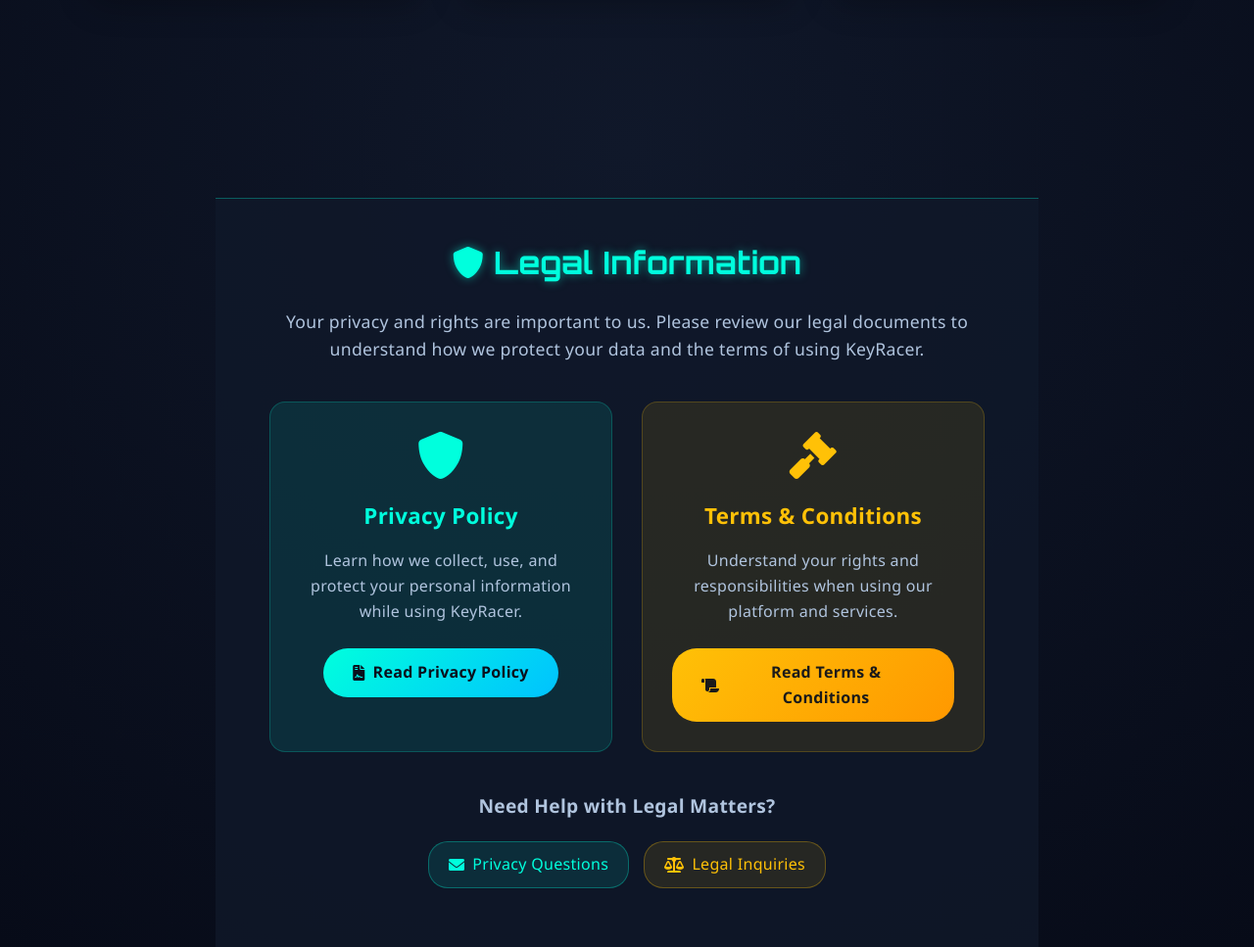
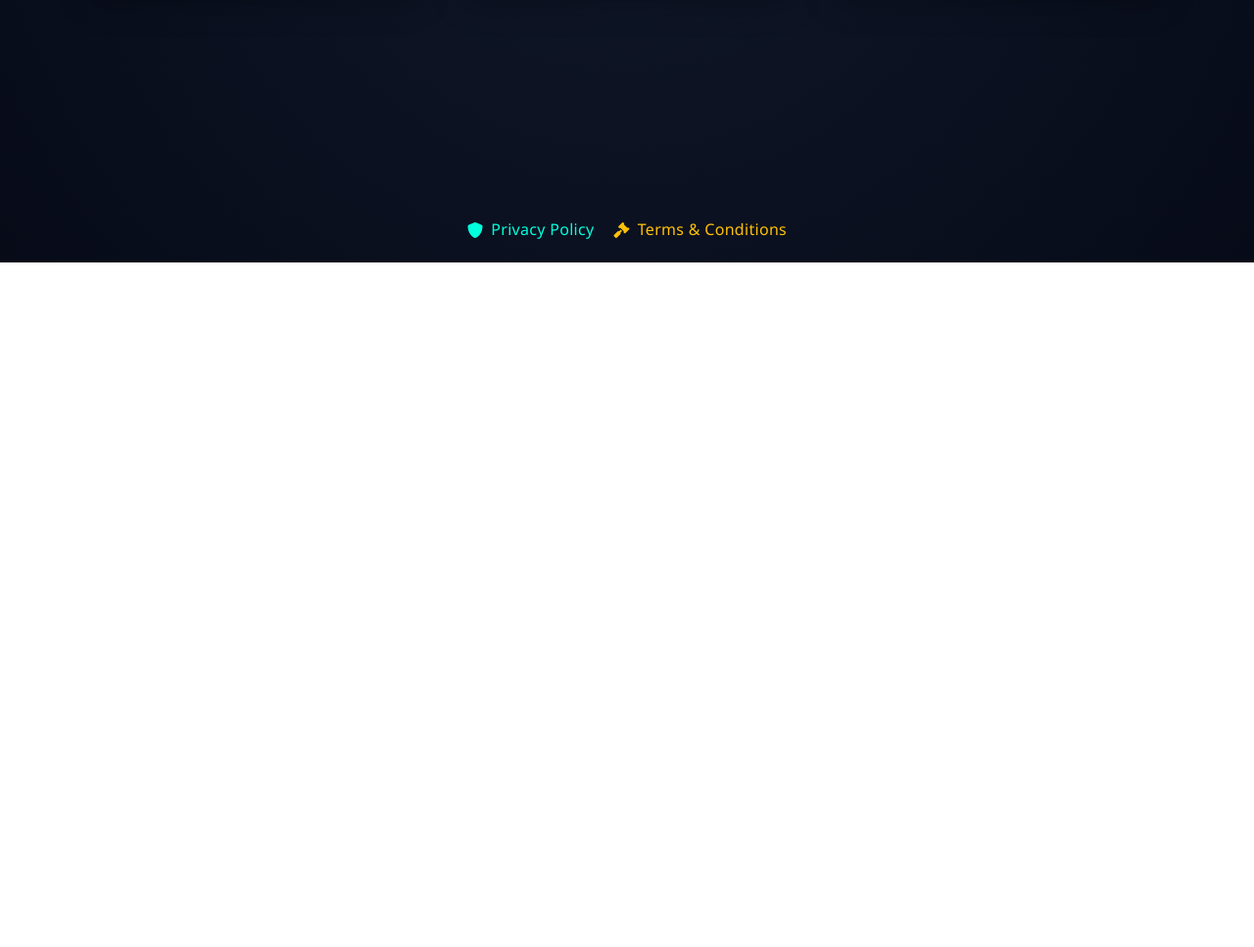
Before and after one commit to rishipandey9399/keyracer, a website: page preference.html in a window 1280 px wide. Shown: the part 658-1625 px from the top of the page at 98% size. After the commit the page ends 926 px from the top, so only its background shows below. Drawn offline with Linux system fonts and the light colour scheme; sample sign-in values are in the browser's storage.

Commit message:
update in preference.html

```diff
--- a/preference.html
+++ b/preference.html
@@ -185,58 +185,17 @@
         </div>
     </div>
 
-    <!-- Legal Information Section -->
-    <div class="legal-section" style="margin-top: 60px; padding: 40px 20px; background: rgba(16, 24, 42, 0.8); border-top: 1px solid rgba(0, 255, 221, 0.3);">
-        <div class="container" style="max-width: 800px; margin: 0 auto; text-align: center;">
-            <h2 style="color: #00FFDD; font-family: 'Orbitron', sans-serif; font-size: 2rem; margin-bottom: 20px; text-shadow: 0 0 10px rgba(0, 255, 221, 0.5);">
-                <i class="fas fa-shield-alt"></i> Legal Information
-            </h2>
-            <p style="color: #B0C4DE; font-size: 1.1rem; line-height: 1.6; margin-bottom: 40px;">
-                Your privacy and rights are important to us. Please review our legal documents to understand how we protect your data and the terms of using KeyRacer.
-            </p>
-
-            <div style="display: flex; flex-wrap: wrap; gap: 30px; justify-content: center; margin-bottom: 40px;">
-                <!-- Privacy Policy Card -->
-                <div style="background: rgba(0, 255, 221, 0.1); padding: 30px; border-radius: 16px; flex: 1; min-width: 300px; max-width: 350px; border: 1px solid rgba(0, 255, 221, 0.2); transition: all 0.3s ease; position: relative;" onmouseover="this.style.transform='translateY(-5px)'; this.style.boxShadow='0 10px 30px rgba(0, 255, 221, 0.2)'" onmouseout="this.style.transform='translateY(0)'; this.style.boxShadow='none'">
-                    <i class="fas fa-shield-alt" style="color: #00FFDD; font-size: 3rem; margin-bottom: 20px;"></i>
-                    <h3 style="color: #00FFDD; font-size: 1.4rem; margin-bottom: 15px;">Privacy Policy</h3>
-                    <p style="color: #B0C4DE; font-size: 1rem; line-height: 1.6; margin-bottom: 25px;">
-                        Learn how we collect, use, and protect your personal information while using KeyRacer.
-                    </p>
-                    <a href="privacy-policy.html" style="background: linear-gradient(135deg, #00FFDD 0%, #00C2FF 100%); color: #0a0f1c; padding: 12px 30px; border-radius: 25px; text-decoration: none; font-weight: 600; transition: all 0.3s ease; display: inline-flex; align-items: center; gap: 8px;">
-                        <i class="fas fa-file-contract"></i>
-                        Read Privacy Policy
-                    </a>
-                </div>
-
-                <!-- Terms & Conditions Card -->
-                <div style="background: rgba(255, 193, 7, 0.1); padding: 30px; border-radius: 16px; flex: 1; min-width: 300px; max-width: 350px; border: 1px solid rgba(255, 193, 7, 0.2); transition: all 0.3s ease; position: relative;" onmouseover="this.style.transform='translateY(-5px)'; this.style.boxShadow='0 10px 30px rgba(255, 193, 7, 0.2)'" onmouseout="this.style.transform='translateY(0)'; this.style.boxShadow='none'">
-                    <i class="fas fa-gavel" style="color: #FFC107; font-size: 3rem; margin-bottom: 20px;"></i>
-                    <h3 style="color: #FFC107; font-size: 1.4rem; margin-bottom: 15px;">Terms & Conditions</h3>
-                    <p style="color: #B0C4DE; font-size: 1rem; line-height: 1.6; margin-bottom: 25px;">
-                        Understand your rights and responsibilities when using our platform and services.
-                    </p>
-                    <a href="terms-conditions.html" style="background: linear-gradient(135deg, #FFC107 0%, #FF9800 100%); color: #1a1a1a; padding: 12px 30px; border-radius: 25px; text-decoration: none; font-weight: 600; transition: all 0.3s ease; display: inline-flex; align-items: center; gap: 8px;">
-                        <i class="fas fa-scroll"></i>
-                        Read Terms & Conditions
-                    </a>
-                </div>
-            </div>
-
-            <!-- Contact Information -->
-            <div style="margin-top: 30px;">
-                <h3 style="color: #B0C4DE; font-size: 1.2rem; margin-bottom: 20px;">Need Help with Legal Matters?</h3>
-                <div style="display: flex; gap: 15px; justify-content: center; flex-wrap: wrap;">
-                    <a href="mailto:privacy@keyracer.in" style="background: rgba(0, 255, 221, 0.1); color: #00FFDD; padding: 10px 20px; border-radius: 20px; text-decoration: none; font-weight: 500; transition: all 0.3s ease; display: inline-flex; align-items: center; gap: 8px; border: 1px solid rgba(0, 255, 221, 0.3);">
-                        <i class="fas fa-envelope"></i>
-                        Privacy Questions
-                    </a>
-                    <a href="mailto:legal@keyracer.in" style="background: rgba(255, 193, 7, 0.1); color: #FFC107; padding: 10px 20px; border-radius: 20px; text-decoration: none; font-weight: 500; transition: all 0.3s ease; display: inline-flex; align-items: center; gap: 8px; border: 1px solid rgba(255, 193, 7, 0.3);">
-                        <i class="fas fa-balance-scale"></i>
-                        Legal Inquiries
-                    </a>
-                </div>
-            </div>
+    <!-- Legal Links Section -->
+    <div class="legal-section" style="margin-top: 60px; padding: 20px; text-align: center;">
+        <div style="display: flex; gap: 20px; justify-content: center; flex-wrap: wrap;">
+            <a href="privacy-policy.html" style="color: #00FFDD; text-decoration: none; font-weight: 500; transition: all 0.3s ease; display: inline-flex; align-items: center; gap: 8px; font-size: 1rem;">
+                <i class="fas fa-shield-alt"></i>
+                Privacy Policy
+            </a>
+            <a href="terms-conditions.html" style="color: #FFC107; text-decoration: none; font-weight: 500; transition: all 0.3s ease; display: inline-flex; align-items: center; gap: 8px; font-size: 1rem;">
+                <i class="fas fa-gavel"></i>
+                Terms & Conditions
+            </a>
         </div>
     </div>
 
```
